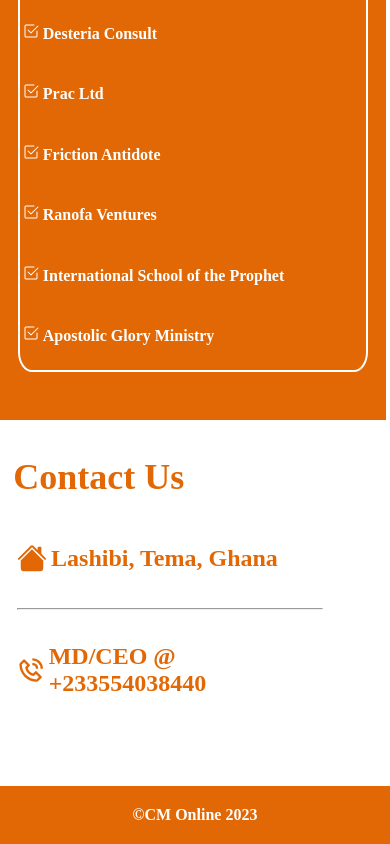
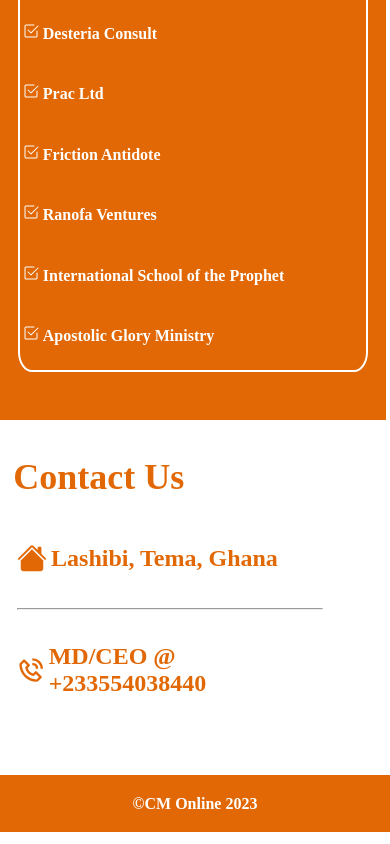
Before and after one commit to elreyongit/cmonlineradio, a React (Create React App) app: page / in a window 390 px wide. Shown: the part 2273-3117 px from the top of the page. Built offline with nearby package versions, Linux system fonts and the light colour scheme; a web font is replaced by a local one.

Commit message:
First commit

```diff
--- a/src/components/Contact/index.css
+++ b/src/components/Contact/index.css
@@ -91,9 +91,8 @@ a:link{
         font-size: 1.5rem;
     }
 
-    .social-media{
-        width: 100%;
+    a{
         display: flex;
-        margin: 1%;
+        visibility: visible;
     }
 }
--- a/src/index.css
+++ b/src/index.css
@@ -15,6 +15,10 @@
     width: 1365px;
     max-width: 100%;
     height: 100%;
+
+    --container-width-lg: 75%;
+    --container-width-md: 86%;
+    --container-width-sm: 90%;
 }
 
 html {
@@ -57,10 +61,9 @@ code {
 @media screen and (max-width: 768px) {
     :root{
       width: 100%;
-      /* overflow-x: hidden; */
     }
 
     .container{
-      width: 99%;
+      width: var(--container-width-sm);
     }
 }
```
